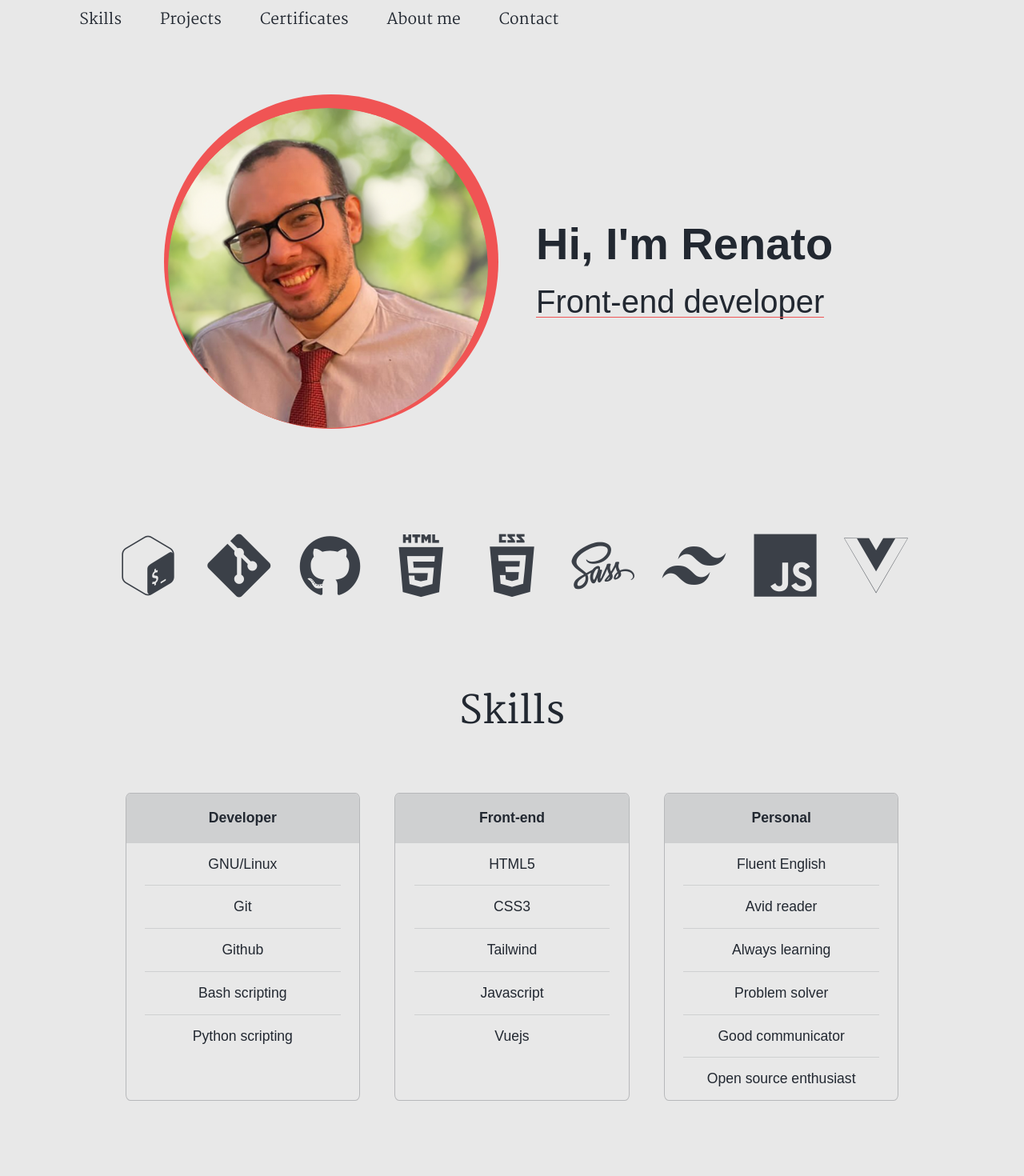
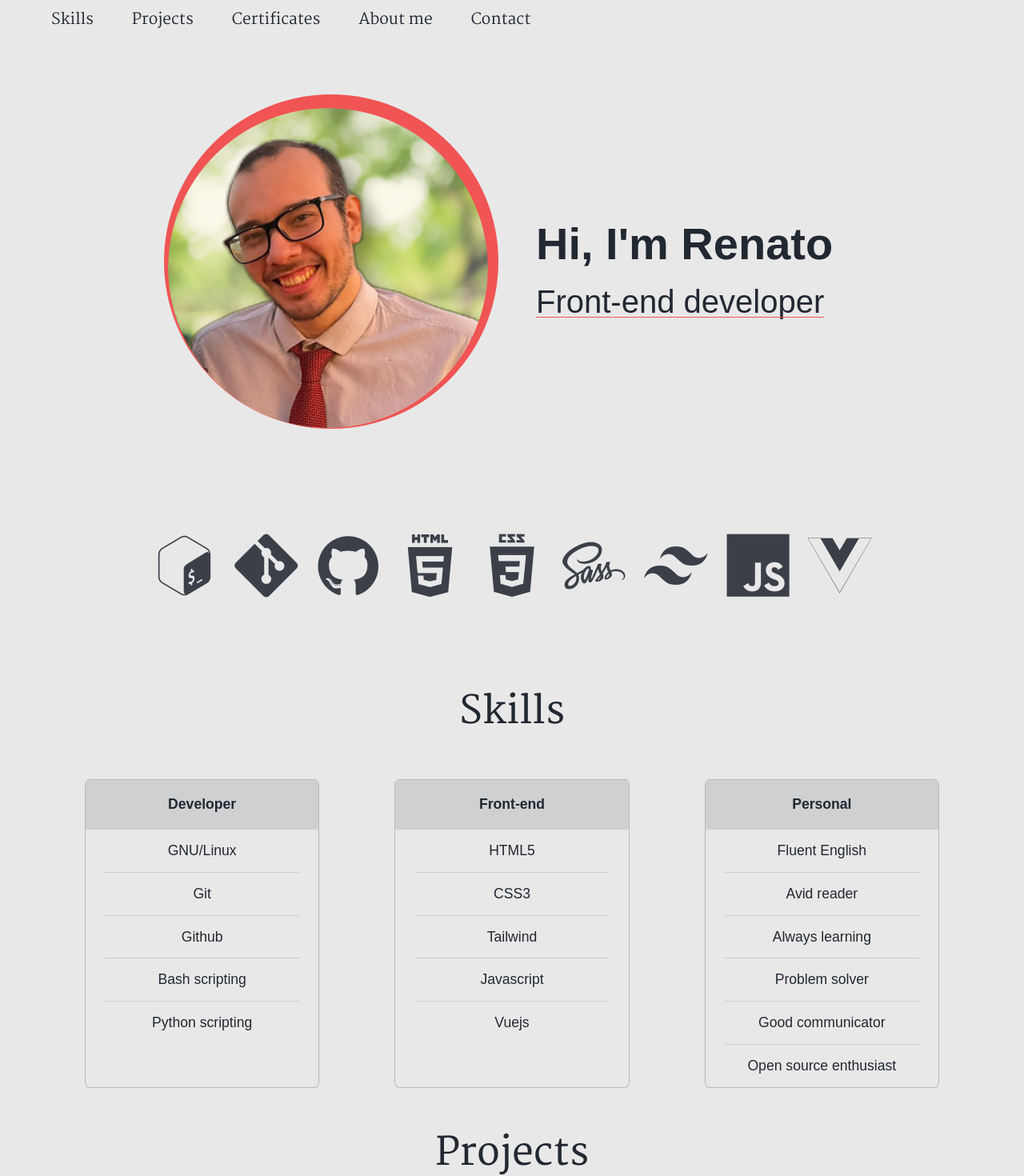
Before and after one commit to ralacerda/portfolio, a Vue app: page / in a window 1280 px wide. Shown: the top 1470 px of the page at 80% size. Built offline with nearby package versions, Linux system fonts and the light colour scheme; some icons are missing; a web font is replaced by a local one.

Commit message:
New content class to limit width of sections

```diff
--- a/src/assets/main.css
+++ b/src/assets/main.css
@@ -9,12 +9,15 @@ h3 {
 
 h2 {
   font-size: 3rem;
-  margin-bottom: 4rem;
   font-weight: 600;
 }
 
 h3 {
   font-size: 2.5rem;
-  margin-bottom: 2rem;
   font-weight: 400;
 }
+
+.content {
+  width: min(90vw, 1200px);
+  margin: 0 auto;
+}
--- a/src/components/NavBar.vue
+++ b/src/components/NavBar.vue
@@ -4,7 +4,7 @@ import ThemeButton from "@/components/ThemeButton.vue";
 
 <template>
   <div class="navbar">
-    <div class="navbar-items">
+    <div class="navbar-items content">
       <div>
         <a href="#" class="navbar-link">Skills</a>
         <a href="#" class="navbar-link">Projects</a>
@@ -31,9 +31,6 @@ import ThemeButton from "@/components/ThemeButton.vue";
   display: flex;
   justify-content: space-between;
   align-items: center;
-  max-width: 1120px;
-  margin: 0 auto;
-  padding: 0 1.2rem;
 }
 
 .navbar-link {
--- a/src/components/ProjectList.vue
+++ b/src/components/ProjectList.vue
@@ -3,8 +3,10 @@ import ProjectKuhn from "@/components/Projects/ProjectKuhn.vue";
 </script>
 
 <template>
-  <h2>Projects</h2>
-  <ProjectKuhn />
+  <div class="projects content">
+    <h2>Projects</h2>
+    <ProjectKuhn />
+  </div>
 </template>
 
 <style></style>
--- a/src/components/SkillsTable.vue
+++ b/src/components/SkillsTable.vue
@@ -20,7 +20,7 @@ const skills = {
 </script>
 
 <template>
-  <div id="skills">
+  <div class="skills content">
     <h2>Skills</h2>
     <div class="skill-grid">
       <div
@@ -38,19 +38,15 @@ const skills = {
 </template>
 
 <style scoped>
-#skills {
-  max-width: 1000px;
-  margin: 0 auto;
-  height: 80vh;
-}
-
 .skill-grid {
   display: grid;
   grid-template-columns: 1fr 1fr 1fr;
   gap: 10px;
   justify-items: center;
+  align-content: center;
   font-size: 1.1rem;
   text-align: center;
+  height: 60vh;
 }
 
 .column {
@@ -58,6 +54,7 @@ const skills = {
   border: 0.1rem solid var(--bg-details);
   border-radius: 2%;
   overflow: clip;
+  height: 100%;
 }
 
 .skill {
--- a/src/components/TheHero.vue
+++ b/src/components/TheHero.vue
@@ -1,10 +1,10 @@
 <script setup>
-import HeroIcons from "./HeroIcons.vue";
-import Avatar from "../assets/avatar.png";
+import HeroIcons from "@/components/HeroIcons.vue";
+import Avatar from "@/assets/avatar.png";
 </script>
 
 <template>
-  <div class="hero">
+  <div class="hero content">
     <img :src="Avatar" />
     <div>
       <h1 class="name">Hi, I'm Renato</h1>
@@ -47,8 +47,8 @@ import Avatar from "../assets/avatar.png";
 }
 
 .hero {
-  max-width: 1400px;
-  margin: 90px auto 20px;
+  margin-top: 90px;
+  margin-bottom: 20px;
   display: grid;
   grid-template-columns: 1fr 1fr;
   grid-template-rows: 50vh 30vh;
```
